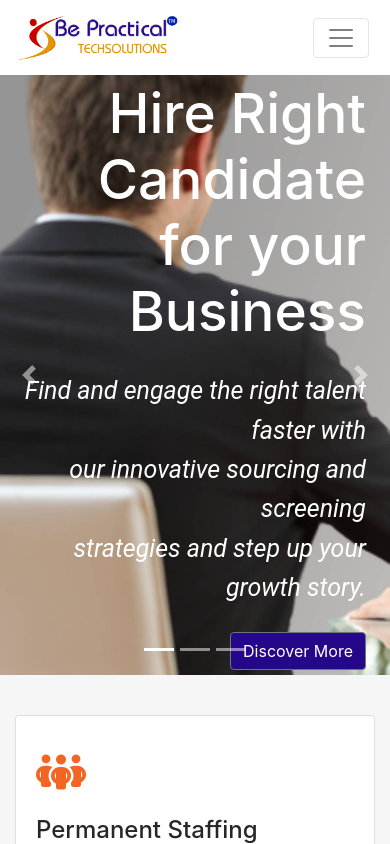
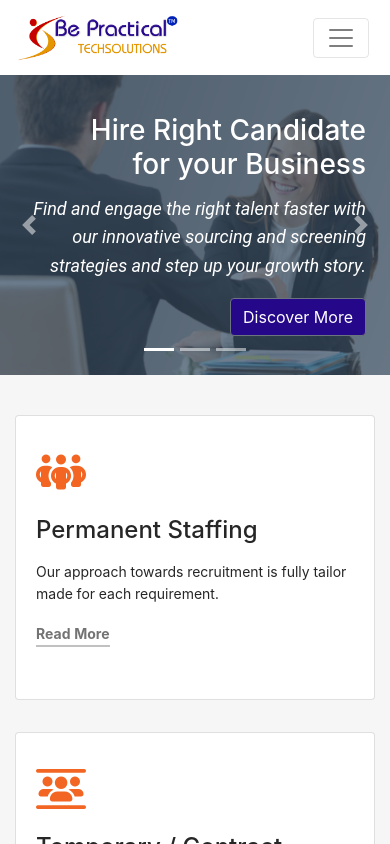
Before and after one commit to hackerpraveen/be-practical, a React (Create React App) app: page /home in a window 390 px wide. Shown: the top 844 px of the page. Built offline with nearby package versions, Linux system fonts and the light colour scheme.

Commit message:
new changes

```diff
--- a/src/Components/pages/Career.js
+++ b/src/Components/pages/Career.js
@@ -195,7 +195,7 @@ const onFinish = (val) =>{
         <Input />
       </Form.Item>
       {/* valuePropName="fileList" */}
-        <Form.Item label="Upload"  name="upload">
+        <Form.Item label="Resume"  name="upload">
           {/* <Upload action={(e)=>{console.log(e);}} listType="picture-card">
             <div>
               <PlusOutlined />
--- a/src/Components/pages/Home.js
+++ b/src/Components/pages/Home.js
@@ -77,12 +77,15 @@ const tabData = ()=>{
   </ol>
   <div className="carousel-inner">
     <div className="carousel-item active">
-      <div className='w-100 d-flex justify-content-end align-items-center p-4 pr-md-4' style={{backgroundImage:`url(${require('../../img/banner_1.jpg')})`,height:'600px',backgroundSize: "cover"}}  >
-      <div className='text-white slide-up text-right pr-md-5 mr-md-5'>
-        <h1 className='text-white' style={{fontSize:'55px'}}>Hire Right Candidate<br/> for your Business </h1>
-        <p style={{fontStyle:'italic',fontFamily: 'Roboto',fontSize:'25px'}}>Find and engage the right talent faster with<br/> our innovative sourcing  and screening<br/> strategies and step up your growth story.</p>
+      <div className='w-100 banner-class' style={{backgroundImage:`url(${require('../../img/banner_1.jpg')})`,backgroundSize: "cover",}}  >
+        <div className='w-100 h-100 p-4 pr-md-4 d-flex justify-content-end align-items-center  fade-bg-dark' >
+
+      <div className='text-white slide-up text-right pr-md-5 mr-md-5' >
+        <h1 className='text-white' >Hire Right Candidate<br/> for your Business </h1>
+        <p style={{fontStyle:'italic',fontFamily: 'Roboto'}}>Find and engage the right talent faster with<br/> our innovative sourcing  and screening<br/> strategies and step up your growth story.</p>
         <button className='btn btn-secondary theme-bgcolor-1' onClick={()=>{onNavigation('Permanent-Staffing')}}>Discover More</button>
 
+        </div>
         </div>
 
       </div>
--- a/src/Components/pages/TrainDeploy.js
+++ b/src/Components/pages/TrainDeploy.js
@@ -18,7 +18,7 @@ const TrainDeploy = () => {
             <div className='container'>
                 <div className='d-flex justify-content-center m-md-5 mt-4 mb-4 m-3'>
                     <div className='text-center'>
-                    <img src={require('../../img/td-01.jpeg')} alt="" className="img-fluid img-rounded mb-md-5"/>
+                    <img src={require('../../img/train-and-deploy.png')} alt="" className="img-fluid img-rounded mb-md-5"/>
                     <div className="message-box ">
                         {/* <h4>Why choose us?</h4> */}
                         {/* <h1>Permanent Staffing</h1> */}
@@ -33,7 +33,7 @@ Companies are eagerly searching for capable trainees, graduates, and professiona
                 <div className='m-md-5 mt-4 mb-4 m-3'>
                 <h3 >Benefits of Hire, Train & Deploy staffing services are :</h3>
                 <div className='row justify-content-around   '>
-                <div className='col-md-3 mt-md-1 mt-3 mb-md-1 mb-3'>
+                <div className='col-md-4 mt-md-1 mt-3 mb-md-1 mb-3'>
             <div className="card mt-md-1 mt-3 mb-md-1 mb-3 h-100" >
 
   <div className="card-body text-center ">
@@ -48,7 +48,7 @@ Companies are eagerly searching for capable trainees, graduates, and professiona
 </div>
 
             </div>
-            <div className='col-md-3 mt-md-1 mt-3 mb-md-1 mb-3'>
+            <div className='col-md-4 mt-md-1 mt-3 mb-md-1 mb-3'>
             <div className="card mt-md-1 mt-3 mb-md-1 mb-3 h-100" >
 
   <div className="card-body text-center ">
@@ -63,7 +63,7 @@ Companies are eagerly searching for capable trainees, graduates, and professiona
 </div>
 
             </div>
-            <div className='col-md-3 mt-md-1 mt-3 mb-md-1 mb-3'>
+            <div className='col-md-4 mt-md-1 mt-3 mb-md-1 mb-3'>
             <div className="card mt-md-1 mt-3 mb-md-1 mb-3 h-100" >
 
   <div className="card-body text-center ">
@@ -78,13 +78,13 @@ Companies are eagerly searching for capable trainees, graduates, and professiona
 </div>
 
             </div>
-            <div className='col-md-3 mt-md-1 mt-3 mb-md-1 mb-3'>  <div className='h-100 d-flex align-items-center'>
+            {/* <div className='col-md-3 mt-md-1 mt-3 mb-md-1 mb-3'>  <div className='h-100 d-flex align-items-center'>
                 <ul className="list clearfix pr-md-3 pl-3 text-dark " >
               <li>Aids in the adoption of new technology and processes </li>
               <li>Increases strategy and product innovation</li> </ul>
 
 
-                </div> </div>
+                </div> </div> */}
 
                 </div>
 
--- a/src/Components/pages/pages.css
+++ b/src/Components/pages/pages.css
@@ -4,6 +4,7 @@
   .p-bgImg:hover .bgImg:before {
   display: block;
 }
+
 .bgImg{
     width: 100%;
     height: 100%;
@@ -11,6 +12,32 @@
     background-position: center;
     background-size: cover;
 
+}
+.banner-class{
+  height:300px;
+}
+@media (max-width: 992px) {
+  .fade-bg-dark{
+    background-color: rgba(52, 73, 94, 0.7);
+  }
+}
+
+.banner-class h1{
+  font-size:28px;
+}
+.banner-class p{
+  font-size:18px;
+}
+@media (min-width: 768px) {
+  .banner-class{
+    height:600px;
+  }
+  .banner-class h1{
+    font-size:55px;
+  }
+  .banner-class p{
+    font-size:25px;
+  }
 }
 .card-effect{
   background-color: #fff;
```
Also changed, not shown: src/img/train-and-deploy.png (added).
